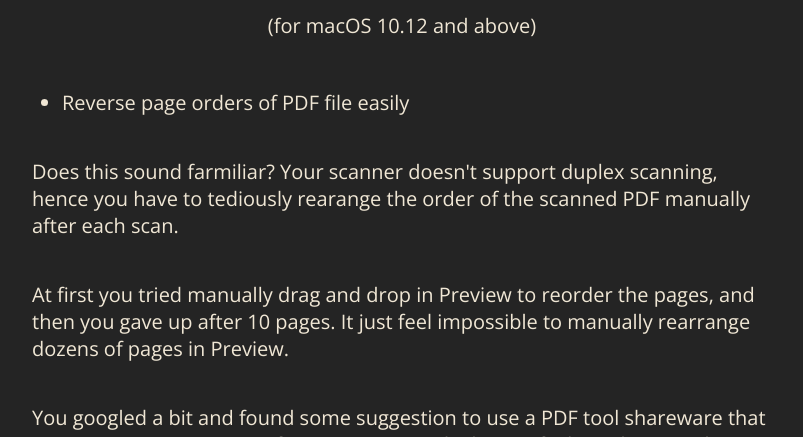
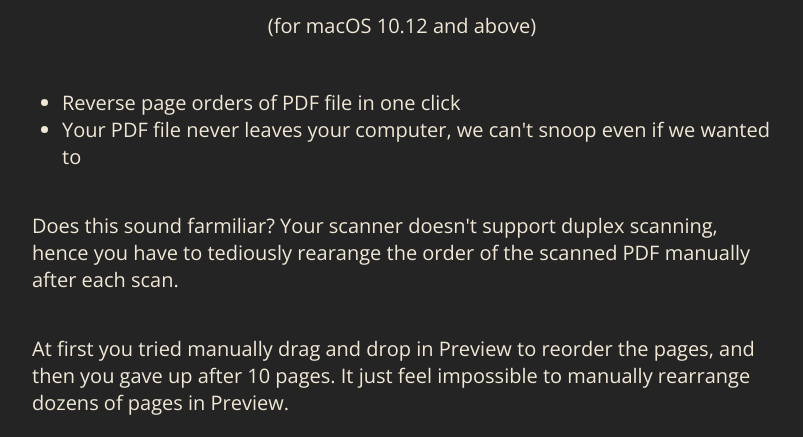
Before and after one commit to cupnoodle/blackfriday, a plain HTML site: page index.html in a window 1280 px wide. Shown: the part 663-1100 px from the top of the page, without its empty margins (238-1041 px from the left). Drawn offline with nearby package versions, Linux system fonts and the light colour scheme.

Commit message:
Added another line
Added another line

```diff
--- a/index.html
+++ b/index.html
@@ -51,7 +51,8 @@
     <div class="pitch">
 
       <ul>
-        <li>Reverse page orders of PDF file easily</li>
+        <li>Reverse page orders of PDF file in one click</li>
+        <li>Your PDF file never leaves your computer, we can't snoop even if we wanted to</li>
       </ul>
       <br>
       <p>Does this sound farmiliar? Your scanner doesn't support duplex scanning, hence you have to tediously rearange the order of the scanned PDF manually after each scan.</p>
```
